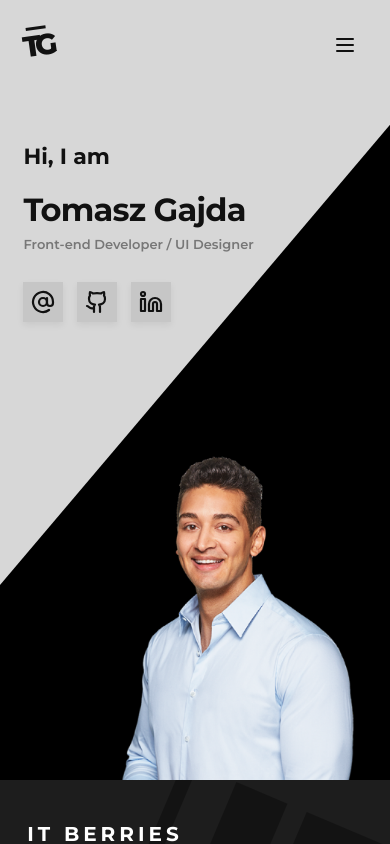
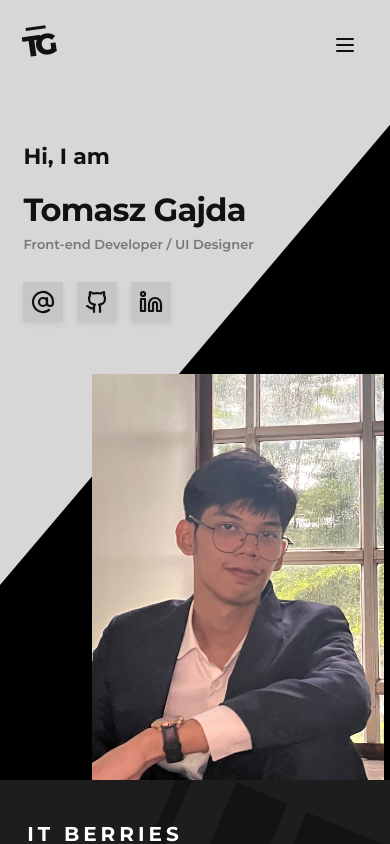
Before and after one commit to AWall789/thar_tun_portfolio, a React (Vite) app: page / in a window 390 px wide. Shown: the top 844 px of the page. Built offline with nearby package versions, Linux system fonts and the light colour scheme.

Commit message:
Update Site source

```diff
--- a/src/components/Hero.jsx
+++ b/src/components/Hero.jsx
@@ -11,7 +11,7 @@ export default function Hero() {
         <p className="hero-role font-semibold">{profile.role}</p>
         <SocialLinks />
       </div>
-      <img className="hero-portrait" src="/images/portrait.png" alt="Tomasz Gajda, developer and designer" fetchPriority="high" />
+      <img className="hero-portrait" src="/images/profile-photo.jpg" alt="Portfolio portrait" fetchPriority="high" />
     </div>
   </section>;
 }
--- a/src/index.css
+++ b/src/index.css
@@ -29,7 +29,7 @@ button, a, input, textarea { outline-offset: 6px; }
 .hero-socials { margin-top: 90px; }
 .hero-socials a { background: #c6c6c6; padding: 10px; box-shadow: 0 3px 7px #0001; transition: transform .2s, background .2s; }
 .hero-socials a:hover { transform: translateY(-4px); background: #b7b7b7; }
-.hero-portrait { position: absolute; bottom: 0; right: -2%; height: 86%; max-width: 57%; object-fit: contain; object-position: bottom; }
+.hero-portrait { position: absolute; bottom: 0; right: -2%; height: 80%; width: 48%; max-width: 57%; object-fit: cover; object-position: 52% center; }
 .introduction { padding: 45px max(6%, calc((100% - 1260px) / 2)); }
 .intro-watermark { position: absolute; right: 4%; top: -75px; font-size: 280px; font-weight: 800; color: #060606; transform: rotate(23deg); line-height: 1.4; border: 15px solid; border-radius: 55px; padding: 0 22px; }
 .bracket-button { border-left: 2px solid; border-right: 2px solid; padding: 7px 28px; font-size: 11px; font-weight: 700; letter-spacing: .05em; text-transform: uppercase; transition: background .2s; }
@@ -47,7 +47,7 @@ button, a, input, textarea { outline-offset: 6px; }
   .hero-role { font-size: 13px; }
   .hero-socials { margin-top: 28px; gap: 14px; }
   .hero-socials a { padding: 8px; }
-  .hero-portrait { height: 52%; max-width: 85%; right: -5%; }
+  .hero-portrait { height: 52%; width: 85%; max-width: 85%; right: -5%; }
   .introduction { padding: 40px 7%; }
   .intro-watermark { right: -90px; opacity: .4; }
 }
```
Also changed, not shown: public/images/profile-photo.jpg (added).
